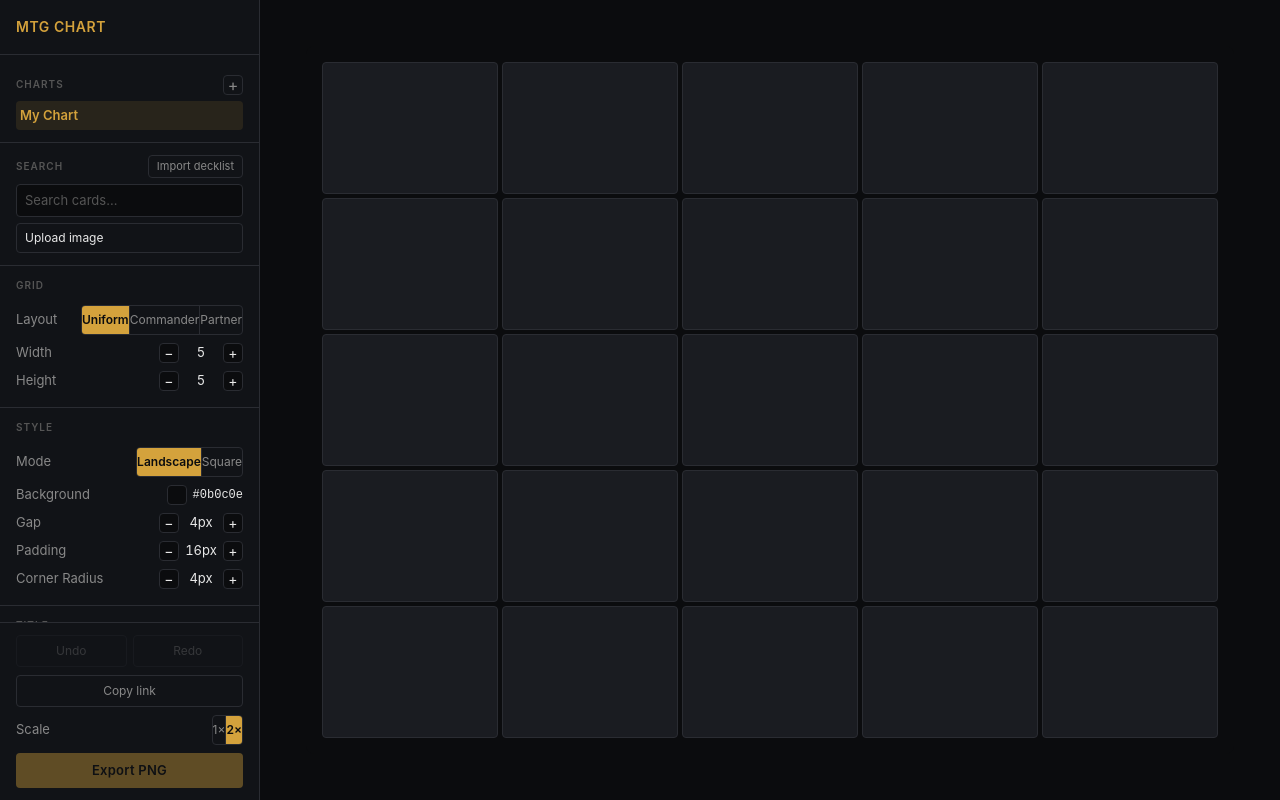
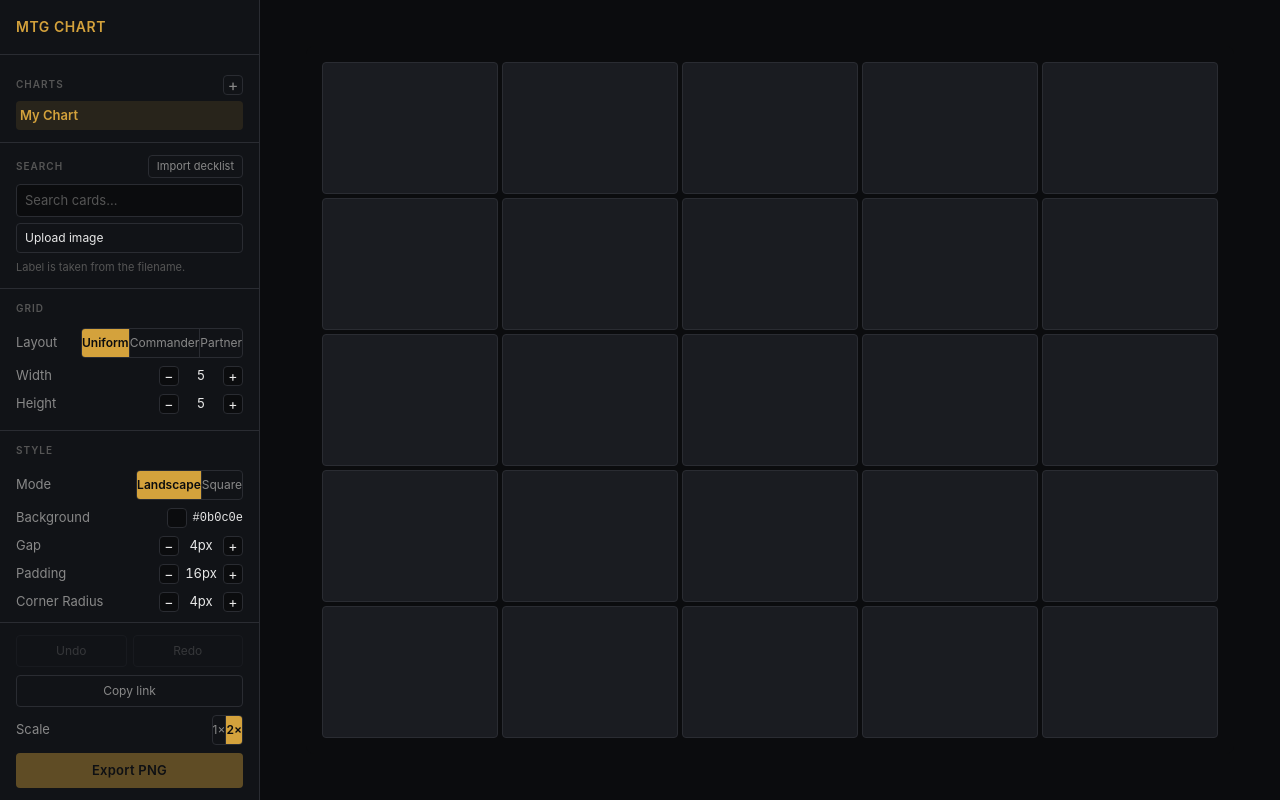
Before and after one commit to JakebGutierrez/mtg-chart, a React (Vite) app: page / in a window 1280 px wide. Built offline with nearby package versions, Linux system fonts and the light colour scheme.

Commit message:
feat(18e): add hint text below upload button explaining label source

```diff
--- a/src/components/SearchPanel/SearchPanel.module.css
+++ b/src/components/SearchPanel/SearchPanel.module.css
@@ -57,6 +57,12 @@
   cursor: default;
 }
 
+.uploadHint {
+  font-size: 11px;
+  color: var(--text-muted);
+  margin: 0;
+}
+
 .results {
   list-style: none;
   display: flex;
--- a/src/components/SearchPanel/index.tsx
+++ b/src/components/SearchPanel/index.tsx
@@ -69,6 +69,7 @@ export default function SearchPanel({ chart, onSlotFill }: Props) {
       >
         Upload image
       </button>
+      <p className={styles.uploadHint}>Label is taken from the filename.</p>
       <input
         ref={fileInputRef}
         type="file"
```
